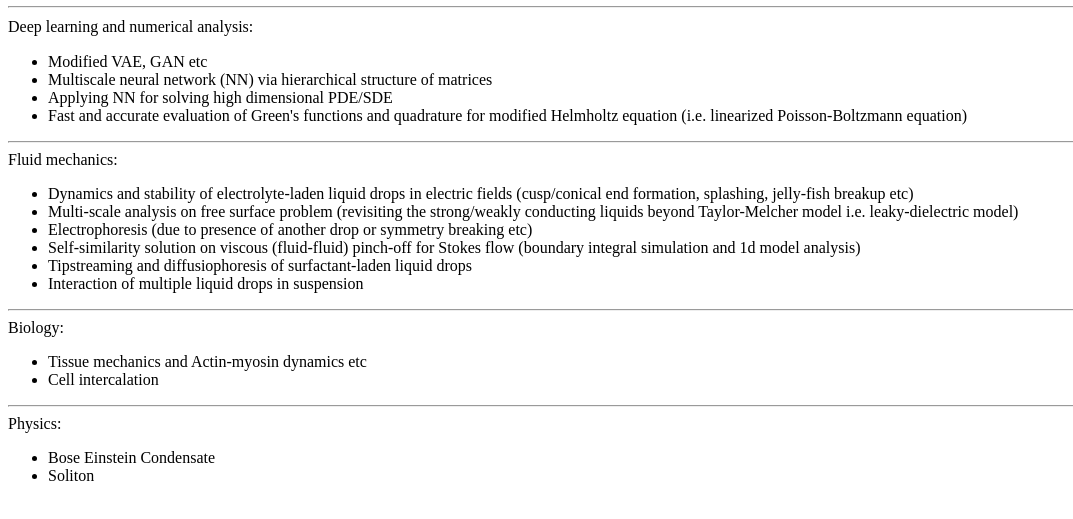
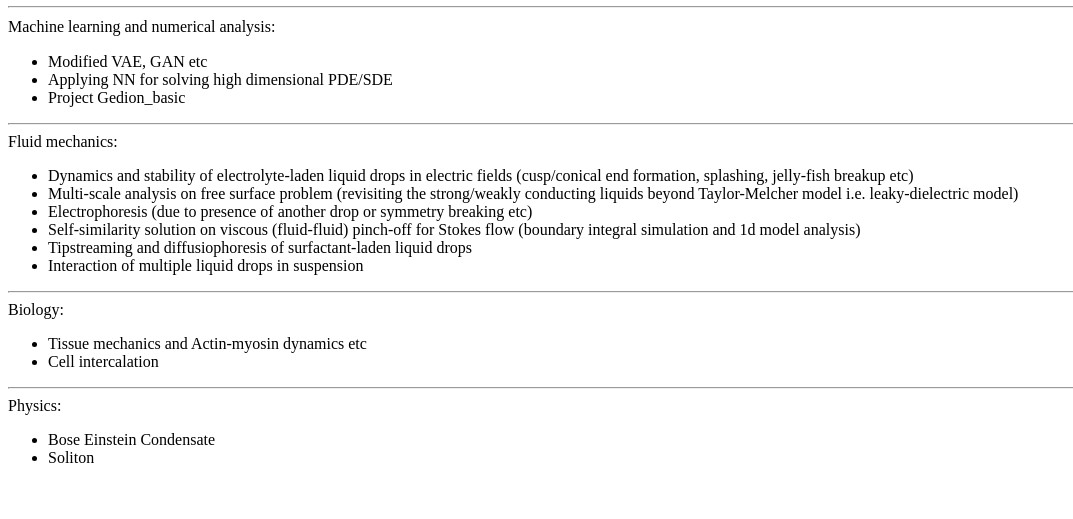
Before and after one commit to qiming82/qiming82.github.io, a plain HTML site: page projects.html in a window 1280 px wide. Shown: the part 37-556 px from the top of the page, without its empty margins (0-1073 px from the left). Drawn offline with Linux system fonts and the light colour scheme.

Commit message:
Update projects.html

```diff
--- a/projects.html
+++ b/projects.html
@@ -7,18 +7,14 @@
   <body>
     <font size="+2"><b>Projects:</b><br>
     </font>
-    <hr width="100%" size="2">Deep learning and numerical analysis:<font
+    <hr width="100%" size="2">Machine learning and numerical analysis:<font
       size="+2"><font size="+1"><br>
       </font></font>
     <ul>
       <li>Modified VAE, GAN etc<br>
       </li>
-      <li>Multiscale neural network (NN) via hierarchical structure of
-        matrices </li>
       <li>Applying NN for solving high dimensional PDE/SDE</li>
-      <li>Fast and accurate evaluation of Green's functions and
-        quadrature for modified Helmholtz equation (i.e. linearized
-        Poisson-Boltzmann equation)</li>
+      <li>Project Gedion_basic </li>
     </ul>
     <hr width="100%" size="2">Fluid mechanics:<br>
     <ul>
```
